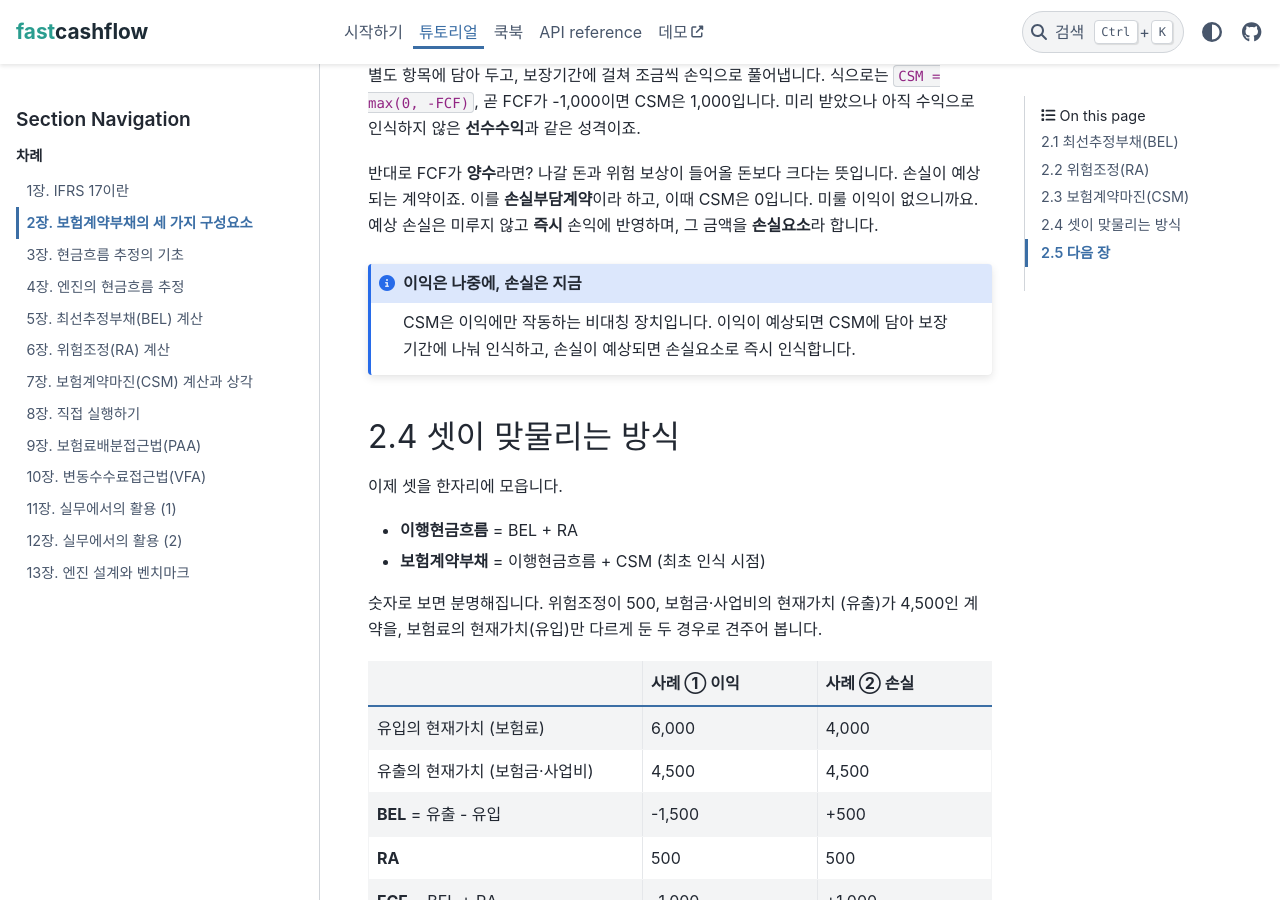
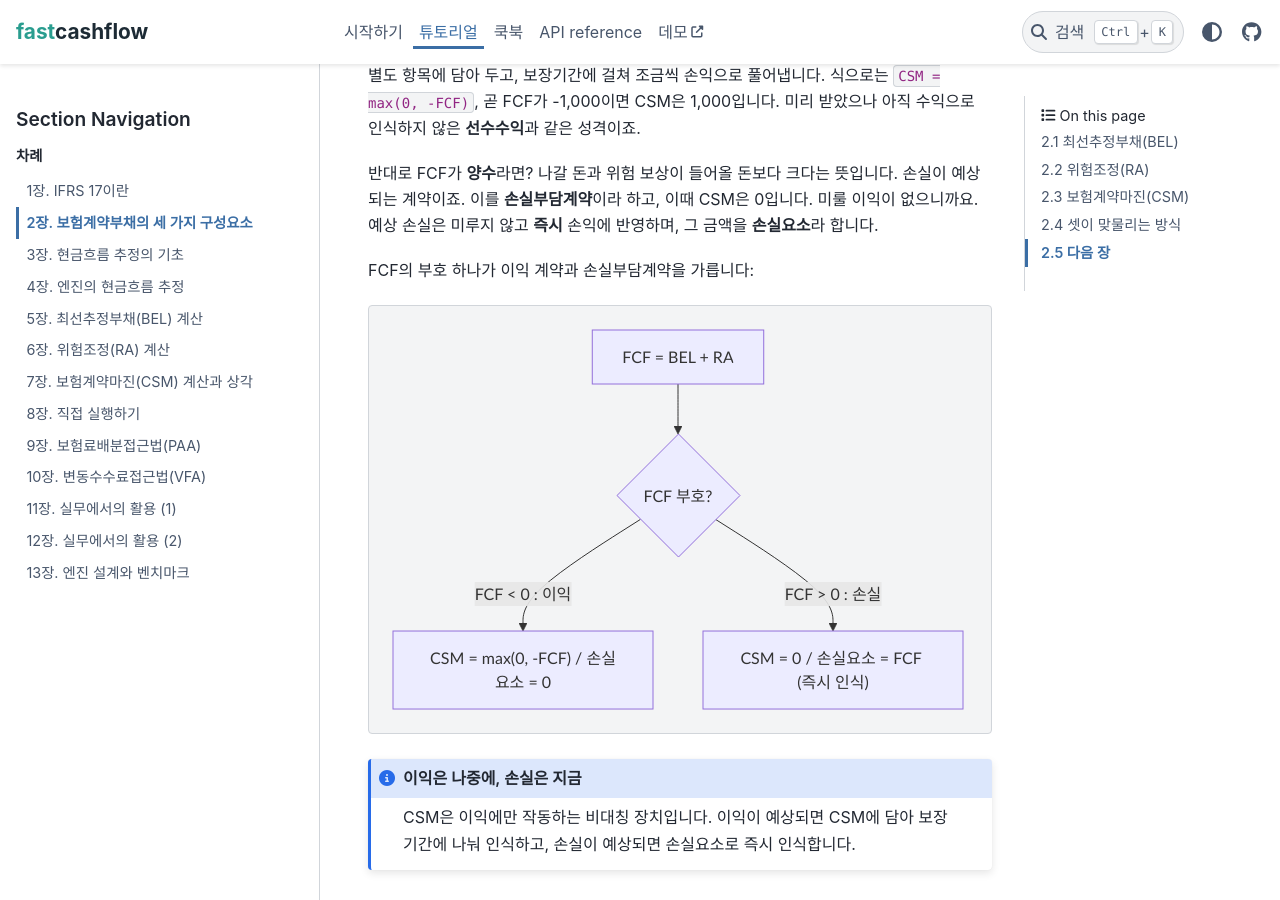
Before and after one commit to seokhoonj/fastcashflow, a Sphinx documentation site: the page built from docs/tutorial/02-bel-ra-csm.md, in a window 1280 px wide and 900 px high, scrolled down 2058 px. Built offline with Sphinx 7.4.7 and the PyData theme 0.15.4, drawn with Linux system fonts in a browser that asks for light colours.

Commit message:
docs: three more mermaid diagrams (pipeline, FCF decision, CSM waterfall)
- getting-started: the model-points + basis -> measure -> BEL/RA/CSM pipeline,
  the first thing a learner sees.
- tutorial 2.3: the FCF-sign decision that splits a profitable contract
  (CSM = max(0,-FCF)) from an onerous one (loss component = FCF).
- cookbook movement: the CSM analysis-of-change waterfall (Opening + Future
  service + Finance - Release = Closing). Builds clean under sphinx -W.

````diff
--- a/docs/tutorial/02-bel-ra-csm.md
+++ b/docs/tutorial/02-bel-ra-csm.md
@@ -94,6 +94,15 @@ BEL만 부채로 잡으면 "평균대로 되면 이만큼 든다"까지만 재
 하고, 이때 CSM은 0입니다. 미룰 이익이 없으니까요. 예상 손실은 미루지
 않고 **즉시** 손익에 반영하며, 그 금액을 **손실요소**라 합니다.
 
+FCF의 부호 하나가 이익 계약과 손실부담계약을 가릅니다:
+
+```{mermaid}
+flowchart TB
+    FCF["FCF = BEL + RA"] --> Q{"FCF 부호?"}
+    Q -->|"FCF < 0 : 이익"| PROFIT["CSM = max(0, -FCF) / 손실요소 = 0"]
+    Q -->|"FCF > 0 : 손실"| LOSS["CSM = 0 / 손실요소 = FCF (즉시 인식)"]
+```
+
 ```{admonition} 이익은 나중에, 손실은 지금
 :class: note
 
````
Also changed, not shown: docs/cookbook/workflow/movement.md (+8 -0 lines), docs/getting-started.md (+7 -0 lines).
